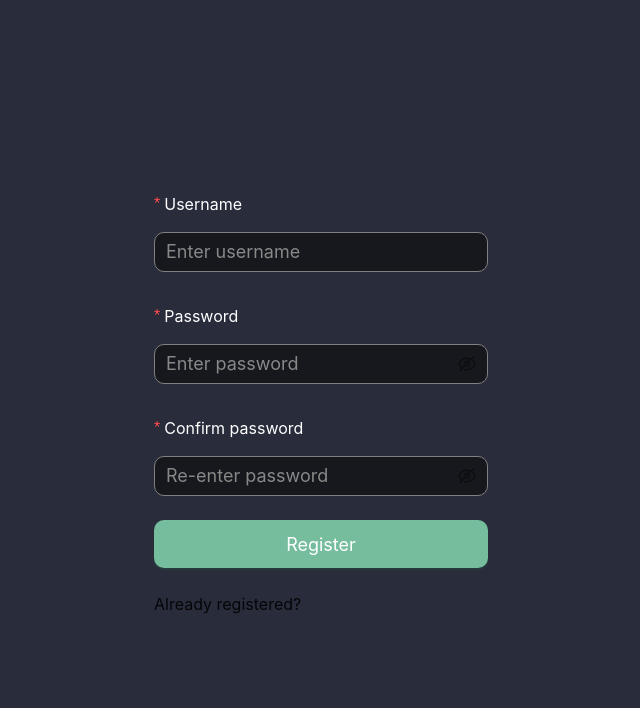
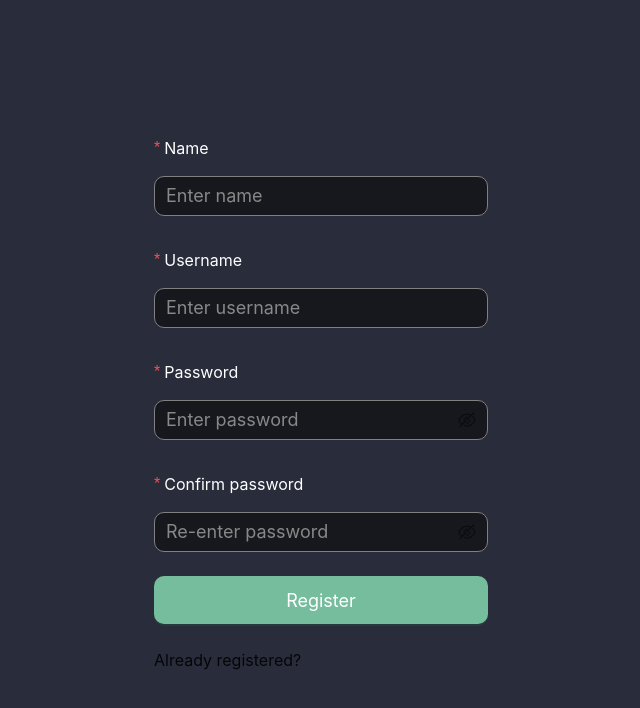
Before and after one commit to johndonneUZH/sopra-fs25-maadam-client, a Next.js app: page /register in a window 1280 px wide. Shown: the top 708 px of the page, without its empty margins (319-959 px from the left). Built offline with nearby package versions, Linux system fonts and the light colour scheme; no server answers; what @ant-design/nextjs-registry would draw is missing.

Commit message:
added name field

```diff
--- a/app/register/page.tsx
+++ b/app/register/page.tsx
@@ -2,9 +2,10 @@
 
 import { useRouter } from "next/navigation"; // use NextJS router for navigation
 import { useApi } from "@/hooks/useApi";
-import { Button, Form, Input, Alert } from "antd";
+import { Button, Form, Input } from "antd";
 
 interface FormFieldProps {
+  name: string;
   username: string;
   password: string;
   confirmPassword: string;
@@ -25,7 +26,7 @@ const Register: React.FC = () => {
 
     try {
       // Call the API service and let it handle JSON serialization and error handling
-      const response = await apiService.post("users", values);
+      const response = await apiService.post("/users", values);
 
       // Navigate to the login page after successful registration
       router.push("/login");
@@ -48,6 +49,14 @@ const Register: React.FC = () => {
         onFinish={handleRegister}
         layout="vertical"
       >
+        <Form.Item
+          name="name"
+          label="Name"
+          rules={[{ required: true, message: "Please input your name!" }]}
+        >
+          <Input placeholder="Enter name" />
+        </Form.Item>
+
         <Form.Item
           name="username"
           label="Username"
```
